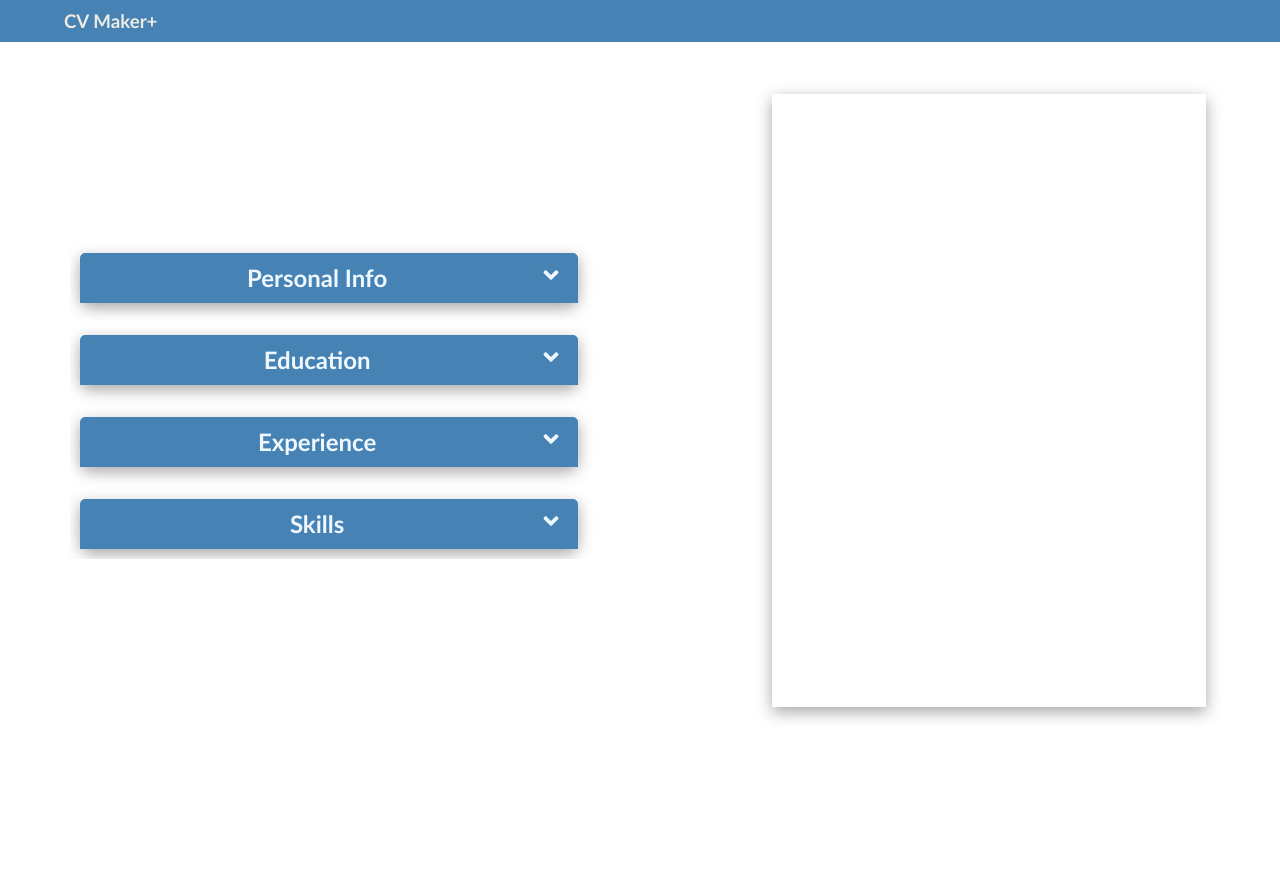
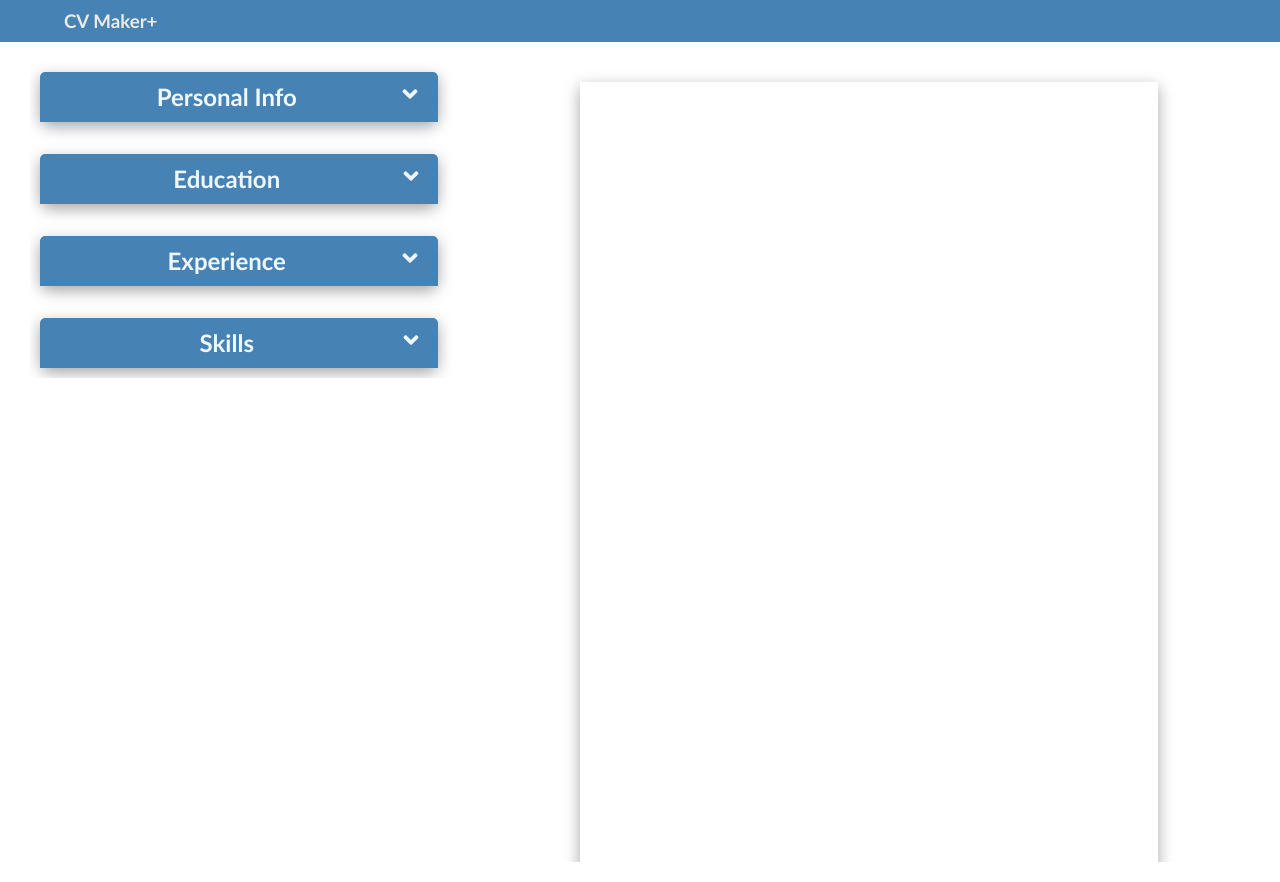
Before and after one commit to KramYengir/cv-maker, a React (Vite) app: page / in a window 1280 px wide. Before the commit the page ends 800 px from the top, so only its background shows below. Built offline with nearby package versions, Linux system fonts and the light colour scheme.

Commit message:
core functionality complete

```diff
--- a/src/components/InputSection.jsx
+++ b/src/components/InputSection.jsx
@@ -32,7 +32,7 @@ const InputSection = ({
   const updateEducationData = (newEducationData) => {
     setEducationList(newEducationData);
     sendEducationData(newEducationData);
-    console.table(newEducationData);
+    // console.table(newEducationData);
   };
 
   const updateExperienceData = (newExperienceData) => {
--- a/src/components/Preview.jsx
+++ b/src/components/Preview.jsx
@@ -2,9 +2,9 @@ import "../styles/Preview.css";
 
 const Preview = ({
   personalInfo,
-  educationInfo,
-  experienceInfo,
-  skillsInfo,
+  educationList,
+  experienceList,
+  skillsList,
 }) => {
   return (
     <div className="preview-container">
@@ -12,6 +12,19 @@ const Preview = ({
         <h2>{`${personalInfo.fullName}`}</h2>
         <h3>{`${personalInfo.email}`}</h3>
         <h3>{`${personalInfo.phone}`}</h3>
+
+        {educationList &&
+          educationList.map((entry, index) => {
+            return (
+              <div key={index}>
+                <h3>{entry.school}</h3>
+                <h4>{entry.degree}</h4>
+                <p>
+                  From: {entry.from} - To: {entry.to}
+                </p>
+              </div>
+            );
+          })}
       </div>
     </div>
   );
--- a/src/styles/App.css
+++ b/src/styles/App.css
@@ -4,7 +4,7 @@
 
 main {
   display: grid;
-  grid-template-columns: 1.2fr 1fr;
-  place-items: center;
-  padding-block: 2rem;
+  grid-template-columns: 0.6fr 1fr;
+  align-items: start;
+  padding: 20px 30px;
 }
```
